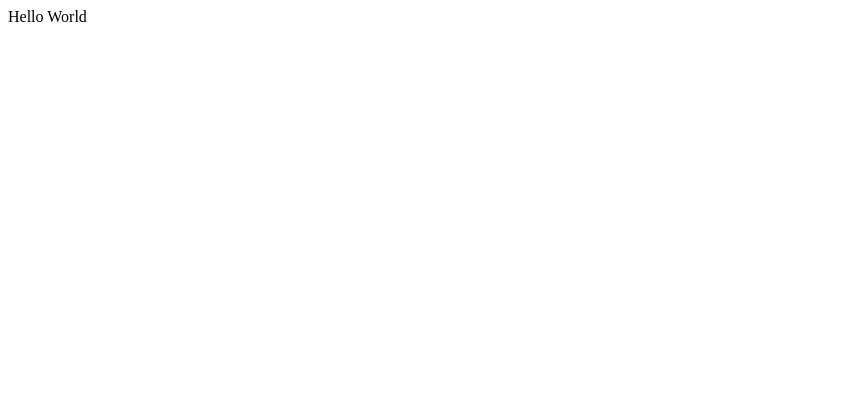
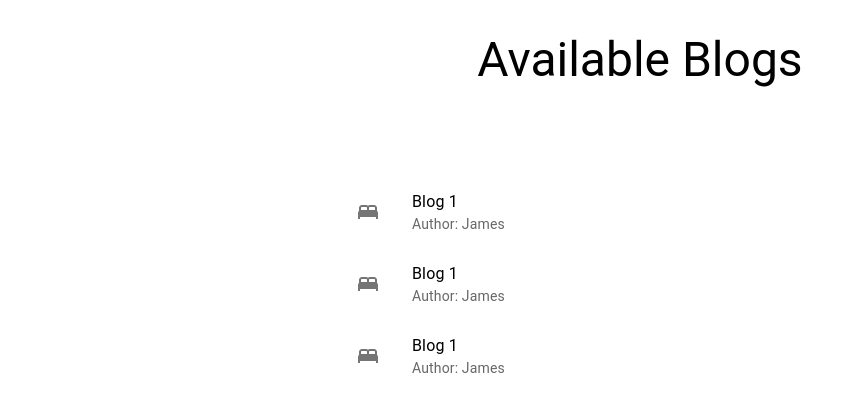
Before and after one commit to LassazVegaz/blogs-site, a React (Create React App) app in the folder frontend/: page / in a window 1280 px wide. Shown: the top 412 px of the page, without its empty margins (0-856 px from the left). Built offline with nearby package versions, Linux system fonts and the light colour scheme.

Commit message:
blogs list UI

```diff
--- a/frontend/src/App.jsx
+++ b/frontend/src/App.jsx
@@ -1,5 +1,11 @@
+import { BlogsListPage } from "./pages/BogsListPage/BlogsListPage";
+
 function App() {
-	return <div>Hello World</div>;
+	return (
+		<>
+			<BlogsListPage />
+		</>
+	);
 }
 
 export default App;
--- /dev/null
+++ b/frontend/src/pages/BogsListPage/BlogsListPage.jsx
@@ -0,0 +1,54 @@
+import {
+	Box,
+	Container,
+	List,
+	ListItemButton,
+	ListItemIcon,
+	ListItemText,
+	Typography,
+} from "@mui/material";
+import { Bed as BedIcon } from "@mui/icons-material";
+
+const BlogItem = () => {
+	return (
+		<ListItemButton>
+			<ListItemIcon>
+				<BedIcon />
+			</ListItemIcon>
+			<ListItemText primary="Blog 1" secondary="Author: James" />
+		</ListItemButton>
+	);
+};
+
+export const BlogsListPage = () => {
+	return (
+		<Container
+			maxWidth="lg"
+			sx={{
+				py: 3,
+			}}
+		>
+			<Typography variant="h3" textAlign="center">
+				Available Blogs
+			</Typography>
+
+			<Box
+				sx={{
+					display: "flex",
+					justifyContent: "center",
+				}}
+			>
+				<List
+					sx={{
+						mt: 10,
+						width: 600,
+					}}
+				>
+					<BlogItem />
+					<BlogItem />
+					<BlogItem />
+				</List>
+			</Box>
+		</Container>
+	);
+};
```
